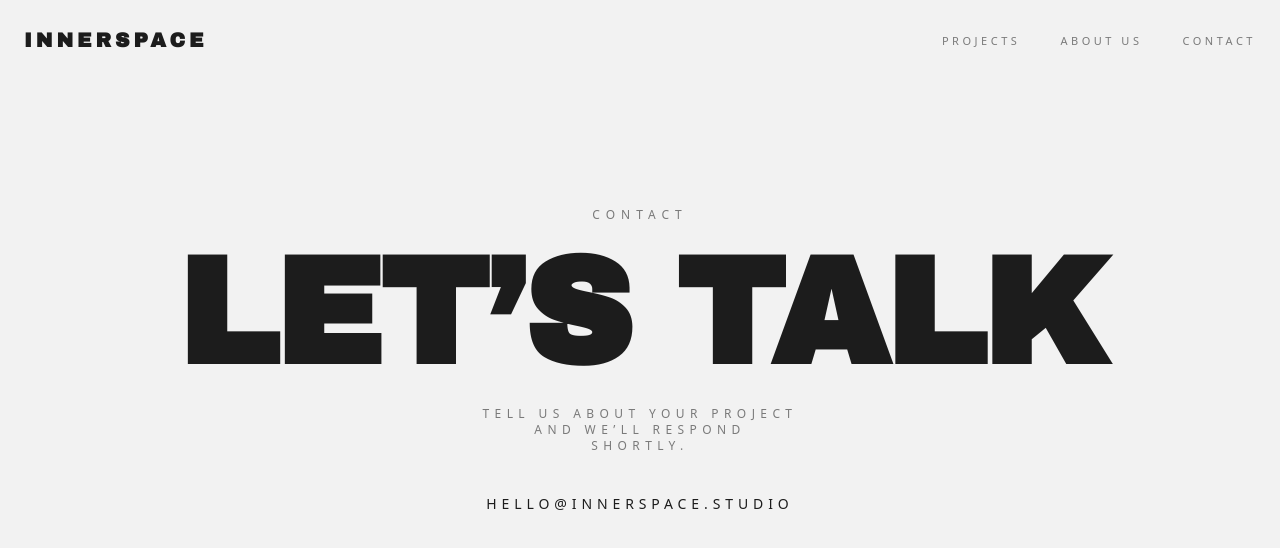
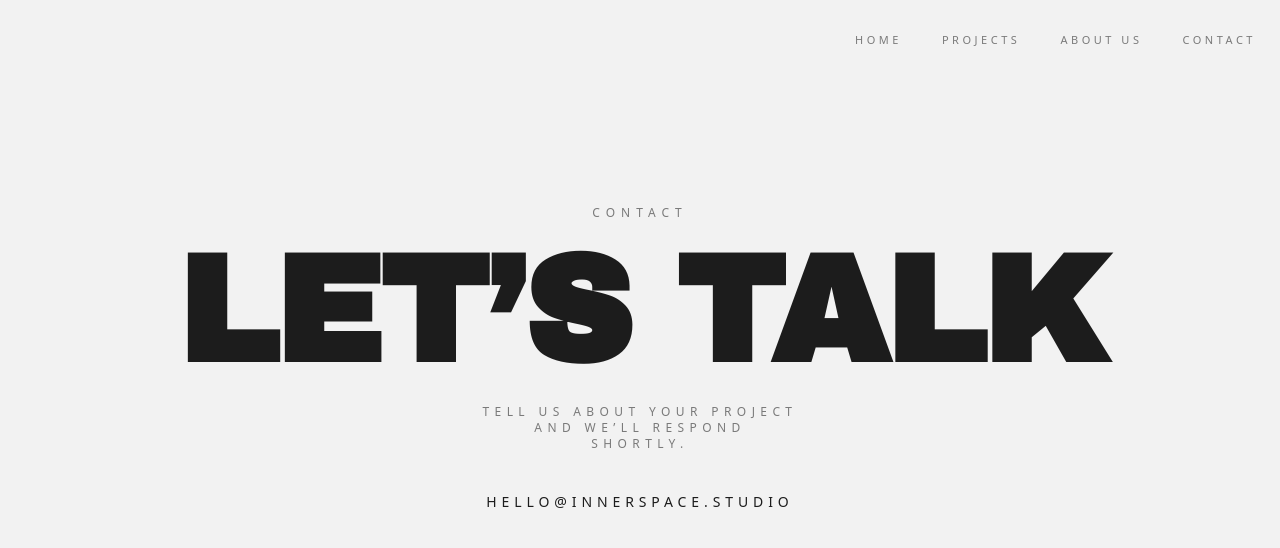
Before and after one commit to kiwidudedev/innerspace, a Next.js app: page /contact in a window 1280 px wide. Shown: the top 548 px of the page. Built offline with nearby package versions, Linux system fonts and the light colour scheme.

Commit message:
Update homepage copy

```diff
--- a/src/app/about-us/page.tsx
+++ b/src/app/about-us/page.tsx
@@ -3,7 +3,7 @@ export default function AboutUsPage() {
     <section className="mx-auto flex min-h-[calc(100vh-140px)] max-w-[1440px] flex-col px-6 pb-16 pt-8 sm:pt-6">
       <div className="flex flex-1 flex-col items-center justify-center text-center">
         <h1 className="display text-[48px] uppercase tracking-[0.02em] text-[#1C1C1C] sm:text-[96px] md:text-[120px] lg:text-[150px]">
-          Our Approach
+          <span className="hero-underline">Our Approach</span>
         </h1>
         <p className="mt-4 max-w-[60ch] text-[10px] uppercase tracking-[0.28em] text-[#7A7A7A] sm:mt-6 sm:text-xs sm:tracking-[0.45em]">
           A studio focused on thoughtful design, clean code, and durable digital
--- a/src/app/contact/page.tsx
+++ b/src/app/contact/page.tsx
@@ -6,7 +6,7 @@ export default function ContactPage() {
           Contact
         </p>
         <h1 className="display mt-4 text-[48px] uppercase tracking-[0.02em] text-[#1C1C1C] sm:mt-6 sm:text-[96px] md:text-[120px] lg:text-[150px]">
-          Let’s Talk
+          <span className="hero-underline">Let’s Talk</span>
         </h1>
         <p className="mt-4 max-w-[46ch] text-[10px] uppercase tracking-[0.28em] text-[#7A7A7A] sm:mt-6 sm:text-xs sm:tracking-[0.45em]">
           Tell us about your project and we’ll respond shortly.
--- a/src/app/projects/page.tsx
+++ b/src/app/projects/page.tsx
@@ -3,7 +3,7 @@ export default function ProjectsPage() {
     <section className="mx-auto flex min-h-[calc(100vh-140px)] max-w-[1440px] flex-col px-6 pb-16 pt-8 sm:pt-6">
       <div className="flex flex-1 flex-col items-center justify-center text-center">
         <h1 className="display text-[48px] uppercase tracking-[0.02em] text-[#1C1C1C] sm:text-[96px] md:text-[120px] lg:text-[150px]">
-          Projects
+          <span className="hero-underline">Projects</span>
         </h1>
         <p className="mt-4 max-w-[48ch] text-[10px] uppercase tracking-[0.28em] text-[#7A7A7A] sm:mt-6 sm:text-xs sm:tracking-[0.45em]">
           A curated view of recent builds and launches.
--- a/src/components/Navbar.tsx
+++ b/src/components/Navbar.tsx
@@ -5,14 +5,14 @@ import Link from "next/link";
 export default function Navbar() {
   return (
     <header className="relative z-40">
-      <div className="mx-auto flex max-w-[1440px] flex-col items-center gap-5 px-6 pt-6 sm:flex-row sm:justify-between sm:gap-0 sm:pt-8">
-        <Link
-          href="/"
-          className="display text-[18px] uppercase tracking-[0.18em] text-[#1C1C1C] hover:no-underline sm:text-[20px] sm:tracking-[0.2em]"
-        >
-          INNERSPACE
-        </Link>
+      <div className="mx-auto flex max-w-[1440px] flex-col items-center gap-5 px-6 pt-6 sm:flex-row sm:justify-end sm:gap-0 sm:pt-8">
         <nav className="flex flex-wrap items-center justify-center gap-x-6 gap-y-2 text-[10px] uppercase tracking-[0.28em] text-[#7A7A7A] sm:gap-10 sm:text-[11px] sm:tracking-[0.32em]">
+          <Link
+            href="/"
+            className="hero-underline hover:text-[#1C1C1C] hover:no-underline"
+          >
+            Home
+          </Link>
           <Link
             href="/projects"
             className="hero-underline hover:text-[#1C1C1C] hover:no-underline"
```
